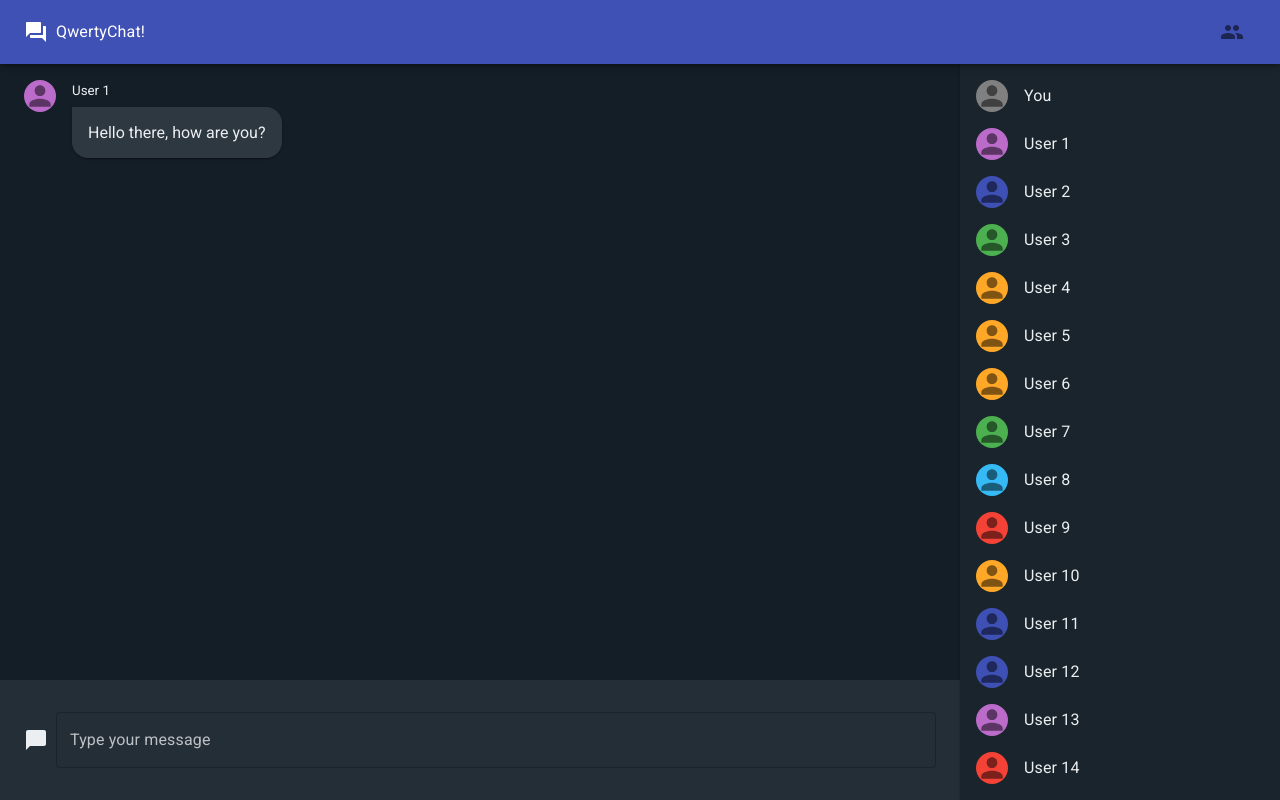
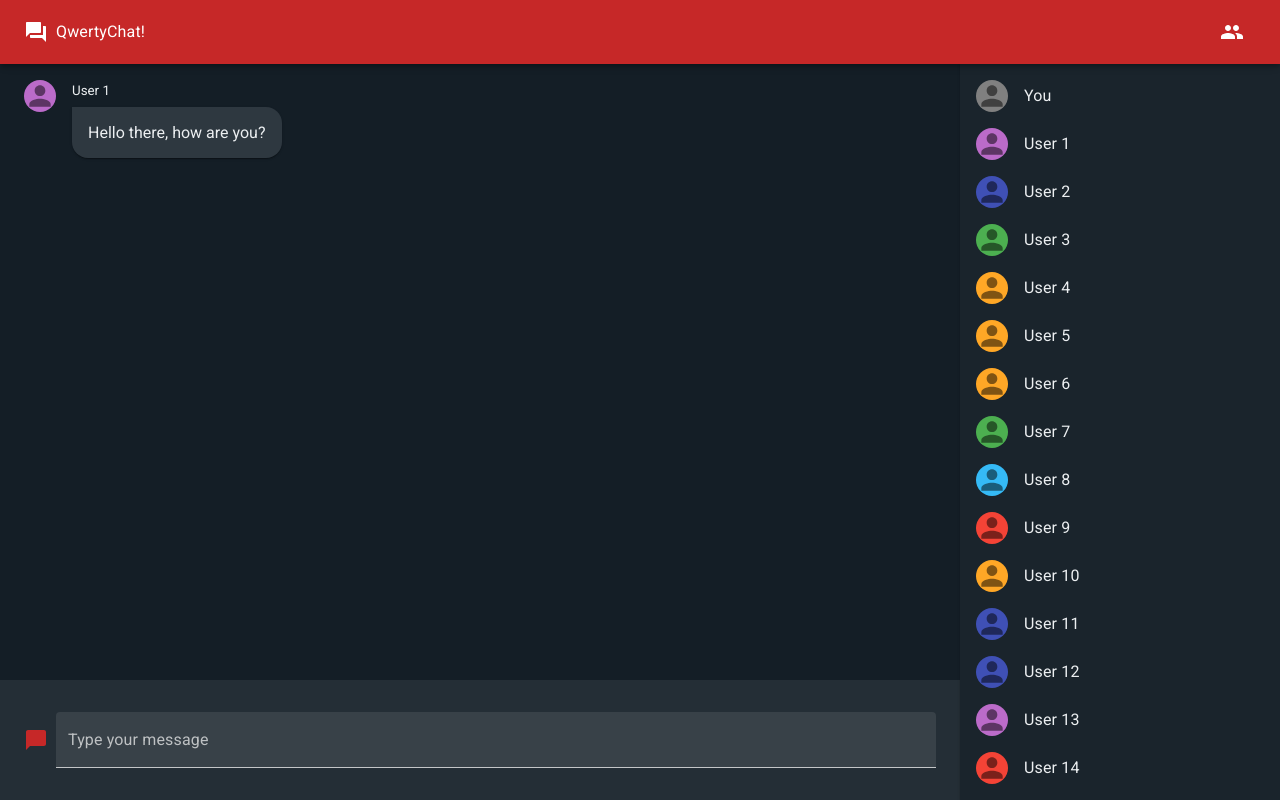
Before and after one commit to ThalesQwerty/socketio-chat, a React (Create React App) app: page / in a window 1280 px wide. Built offline with nearby package versions, Linux system fonts and the light colour scheme.

Commit message:
Navbar is now red

```diff
--- a/src/App.jsx
+++ b/src/App.jsx
@@ -1,6 +1,9 @@
 import React from "react";
 import { createMuiTheme } from '@material-ui/core/styles';
 import { ThemeProvider } from '@material-ui/styles';
+import { red, lightBlue } from '@material-ui/core/colors';
+
+
 
 import Chat from "./pages/Chat";
 
@@ -9,13 +12,20 @@ import "./App.scss";
 const THEME = createMuiTheme({
     palette: {
       type: 'dark',
+      primary: {
+          main: red[800]
+      },
+      secondary: {
+          main: lightBlue[400]
+      }
     },
 });
 
-
 export default () =>
 <>
-    <div style={{ height: '100vh', width: '100%', display: 'flex', justifyContent: 'center', alignItems: 'center' }}>
-        <Chat/>
-    </div>
+    <ThemeProvider theme={THEME}>
+        <div style={{ height: '100vh', width: '100%', display: 'flex', justifyContent: 'center', alignItems: 'center' }}>
+            <Chat/>
+        </div>
+    </ThemeProvider>
 </>
--- a/src/components/chat/TextInput.jsx
+++ b/src/components/chat/TextInput.jsx
@@ -18,7 +18,7 @@ export default (props) =>
         alignItems="stretch"
     >
         <Grid item className={STYLES.chatBubbleIcon}>
-            <ChatBubbleIcon />
+            <ChatBubbleIcon color="primary" />
         </Grid>
         <Grid item className={STYLES.textFieldParent}>
             <TextField
@@ -30,7 +30,7 @@ export default (props) =>
                 InputLabelProps={{
                     className: STYLES.textFieldLabel
                 }}
-                variant="outlined"
+                variant="filled"
                 onKeyDown={props.onEnter}
             />
         </Grid>
```
